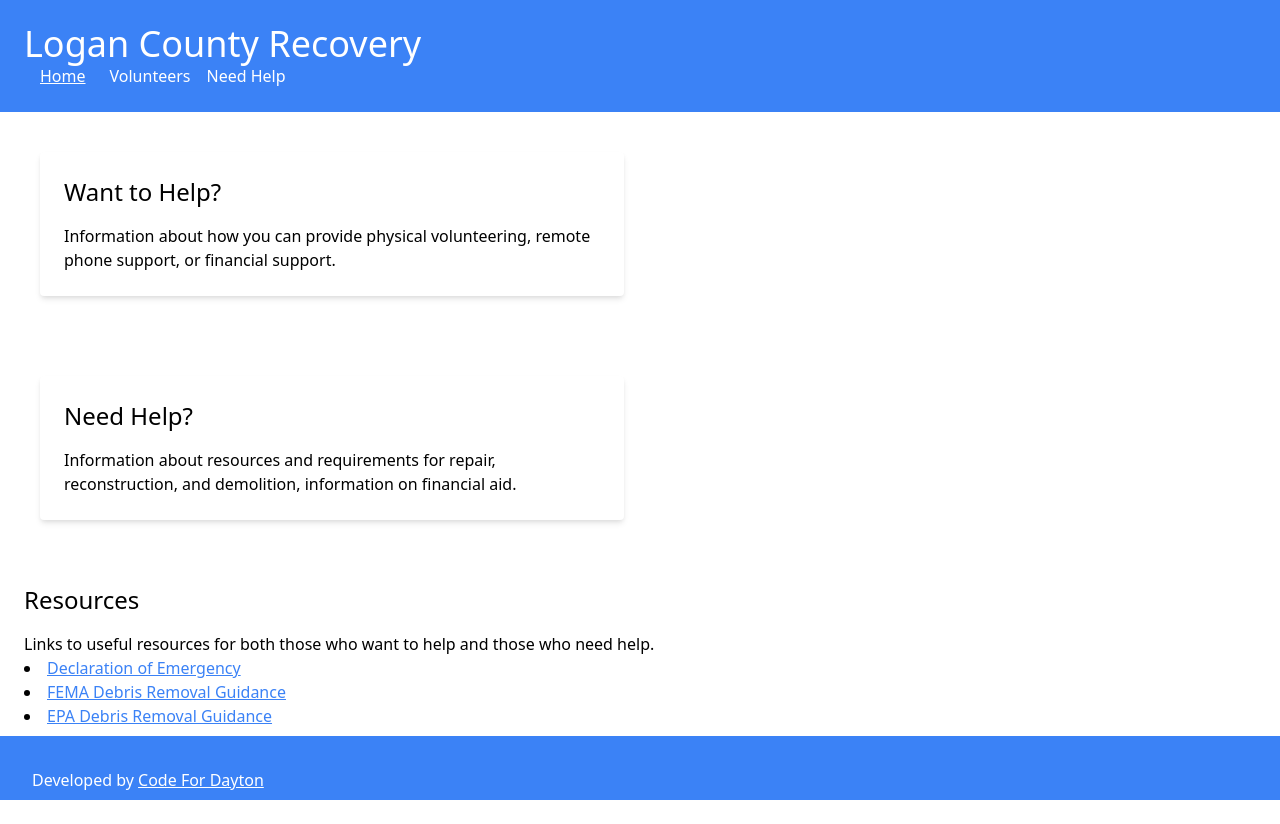
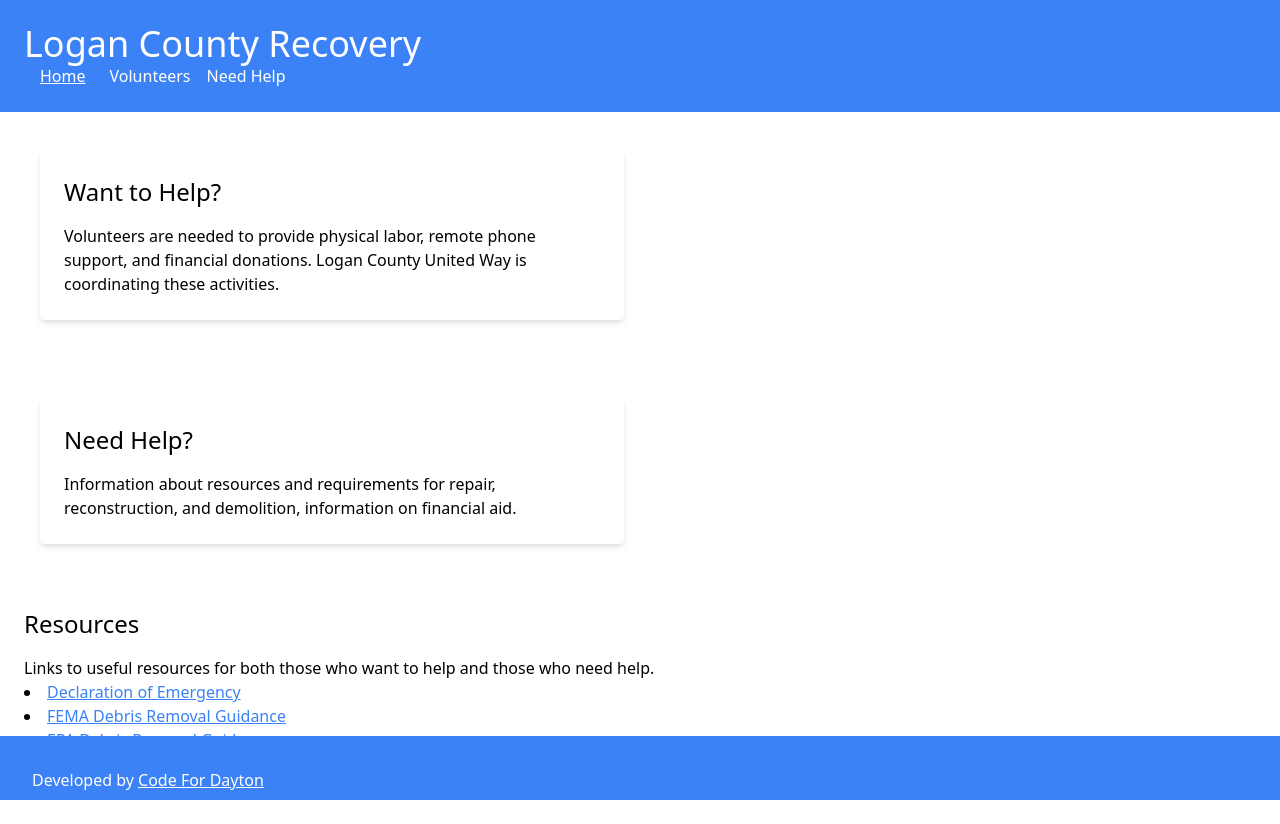
Before and after one commit to codefordayton/logancounty, a React (Vite) app: page / in a window 1280 px wide. Before the commit the page ends 800 px from the top, so only its background shows below. Built offline with nearby package versions, Linux system fonts and the light colour scheme.

Commit message:
Making the Want to Help section go right to the united way site.

```diff
--- a/src/components/HomePage.jsx
+++ b/src/components/HomePage.jsx
@@ -9,16 +9,14 @@ function HomePage() {
       <Header />
       <main className="p-6 mb-12">
         <section className="mb-12 w-full md:w-1/2 p-4">
-          <Link
-            to="/want-to-help"
+          <a href="https://www.uwlogan.org/indian-lake-tornado-community-response" _target="blank"
             className="block bg-white shadow-md rounded p-6 text-black no-underline"
           >
             <h2 className="text-2xl mb-4">Want to Help?</h2>
             <p>
-              Information about how you can provide physical volunteering,
-              remote phone support, or financial support.
+              Volunteers are needed to provide physical labor, remote phone support, and financial donations. Logan County United Way is coordinating these activities.
             </p>
-          </Link>
+          </a>
         </section>
 
         <section className="mb-12 w-full md:w-1/2 p-4">
```
